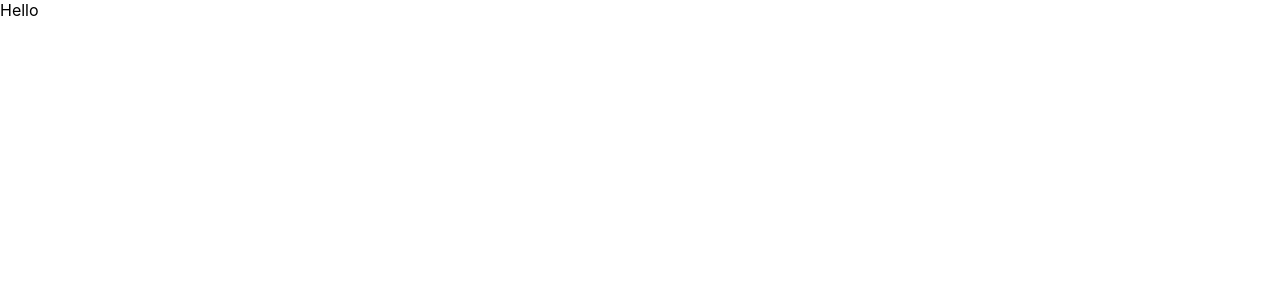
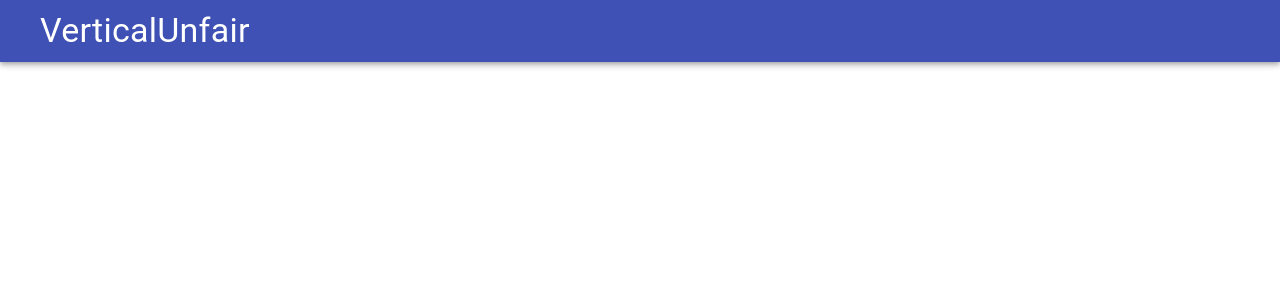
Before and after one commit to OllyNural/VerticalUnfair-Web, a React (Create React App) app: page / in a window 1280 px wide. Shown: the top 300 px of the page. Built offline with nearby package versions, Linux system fonts and the light colour scheme.

Commit message:
Added a sexy fixed header #priorities

```diff
--- a/package.json
+++ b/package.json
@@ -6,7 +6,8 @@
     "@material-ui/core": "^4.3.3",
     "react": "^16.9.0",
     "react-dom": "^16.9.0",
-    "react-scripts": "3.1.1"
+    "react-scripts": "3.1.1",
+    "typeface-roboto": "0.0.75"
   },
   "scripts": {
     "start": "react-scripts start",
--- a/src/components/Container/Container.js
+++ b/src/components/Container/Container.js
@@ -1,14 +1,17 @@
 import React, { useState } from 'react';
 import Grid from '@material-ui/core/Grid';
 import Create from '../Create';
+import Layout from '../Layout';
 
 const Container = () => {
     const [submitted, setSubmitted] = useState(false);
 
     return (
-        <Grid container >
-            <Create />
-        </Grid>
+        <Layout>
+            <Grid container >
+                <Create />
+            </Grid>
+        </Layout>
     )
 }
 
--- /dev/null
+++ b/src/components/Layout/Layout.js
@@ -0,0 +1,33 @@
+import React from 'react';
+import { Box, makeStyles, Typography, Link } from '@material-ui/core';
+import AppBar from '@material-ui/core/AppBar';
+
+const useStyles = makeStyles(theme => ({
+    header: {
+        position: 'fixed',
+        top: 0,
+        right: 0,
+        left: 0,
+    },
+    title: {
+        marginLeft: theme.spacing(5),
+        flexGrow: 1,
+        padding: '10px 0px',
+    },
+}))
+
+const Layout = () => {
+    const classes = useStyles();
+
+    return (
+        <AppBar position="static">
+            <Typography variant="h4" className={classes.title}>
+                <Link href={`/`} color="inherit" className={classes.link}>
+                    VerticalUnfair
+                </Link>
+            </Typography>
+        </AppBar>
+    )
+}
+
+export default Layout;
--- /dev/null
+++ b/src/components/Layout/index.js
@@ -0,0 +1 @@
+export { default } from './Layout';
```
Also changed, not shown: 1 other file (tests, documents, lock files or other folders).
